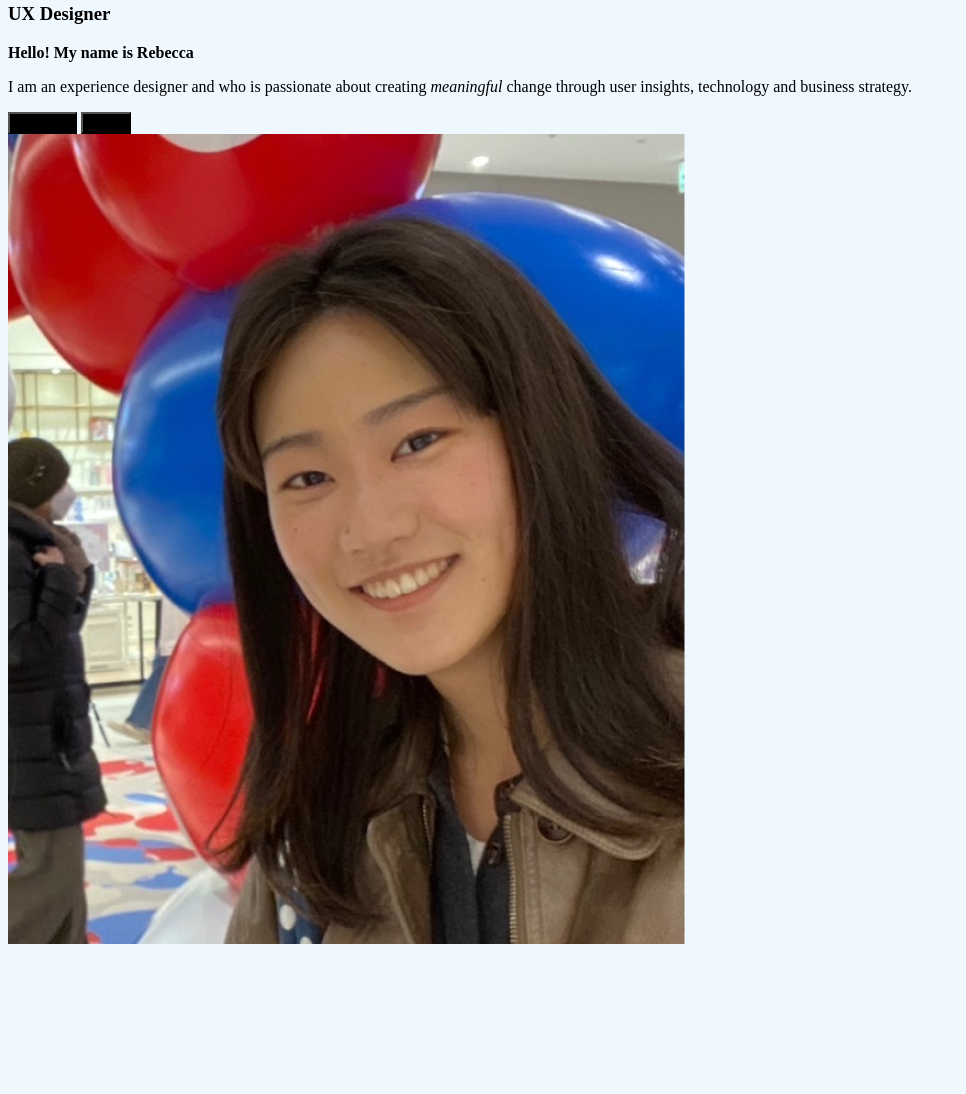
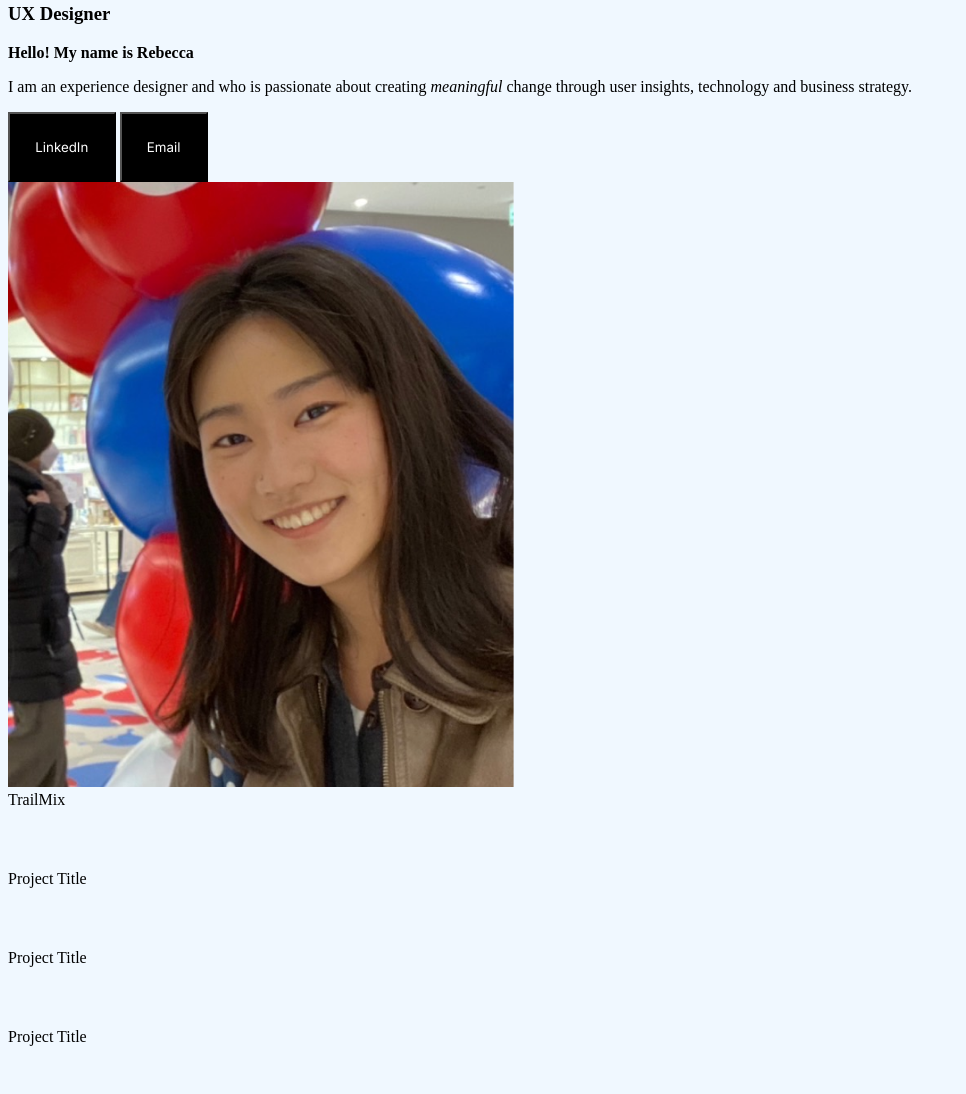
Before and after one commit to conkadonk/Designs, a plain HTML site: page index.html in a window 1280 px wide. Shown: the part 79-1173 px from the top of the page, without its empty margins (0-966 px from the left). Before the commit the page ends 1035 px from the top, so only its background shows below. Drawn offline with Linux system fonts and the light colour scheme.

Commit message:
bare bones of project grid

```diff
--- a/index.html
+++ b/index.html
@@ -4,7 +4,8 @@
 <meta charset="UTF-8" />
 <meta name="viewport" content="width=device-width, initial-scale=1.0" />
 <title>Home Page</title>
-    <link rel="stylesheet" href="styles.css">
+
+<link rel="stylesheet" href="styles.css">
 
 <!-- fonts -->
 <link rel="preconnect" href="https://fonts.googleapis.com">
@@ -23,12 +24,29 @@ I am an experience designer and who is
 passionate about creating <em>meaningful</em> change through user insights,
 technology and business strategy.
 </p>
-<button>LinkedIn</button> <button>Email</button>
+<button><a href="https://www.linkedin.com/in/rebecca-hwang/"></a>LinkedIn</button> <button><a href="mailto:rebecca.shhw@gmail.com"></a>Email</button>
 </br>
 
 <img class="profile-img"
 src="images/Profile_img.png"
 />
 </div>
+
+<!-- project grid -->
+<div class="parent">
+    <div class="child"><a href=""></a>
+        TrailMix
+    </div>
+    <div class="child"><a href=""></a>
+        Project Title
+    </div>
+    <div class="child"><a href=""></a>
+        Project Title
+    </div>
+    <div class="child"><a href=""></a>
+        Project Title
+    </div>
+  </div>
+
 </body>
 </html>
--- a/styles.css
+++ b/styles.css
@@ -4,6 +4,25 @@
     font-optical-sizing: auto;
     font-weight: 700;
     font-style: normal;
+  }
+
+.profile-img {
+    max-width: 40%;
+}
+
+ /* grid */
+.wrapper {
+    display: grid;
+    grid-template-columns: 1fr 1fr;
+    /* ratio of column widths */
+    grid-template-rows: 1fr 1fr;
+  }
+
+ /* parent grid */
+  .parent {
+    display: grid;
+    gap: 16px;
+    height: 300px;
   }
 
 h1 {
@@ -13,6 +32,9 @@ h1 {
 button {
     font-family: "Inter", sans-serif;
     background-color: black;
+    color: white;
+    outline: none;
+    padding: 2%;
 }
 
 body {
```
